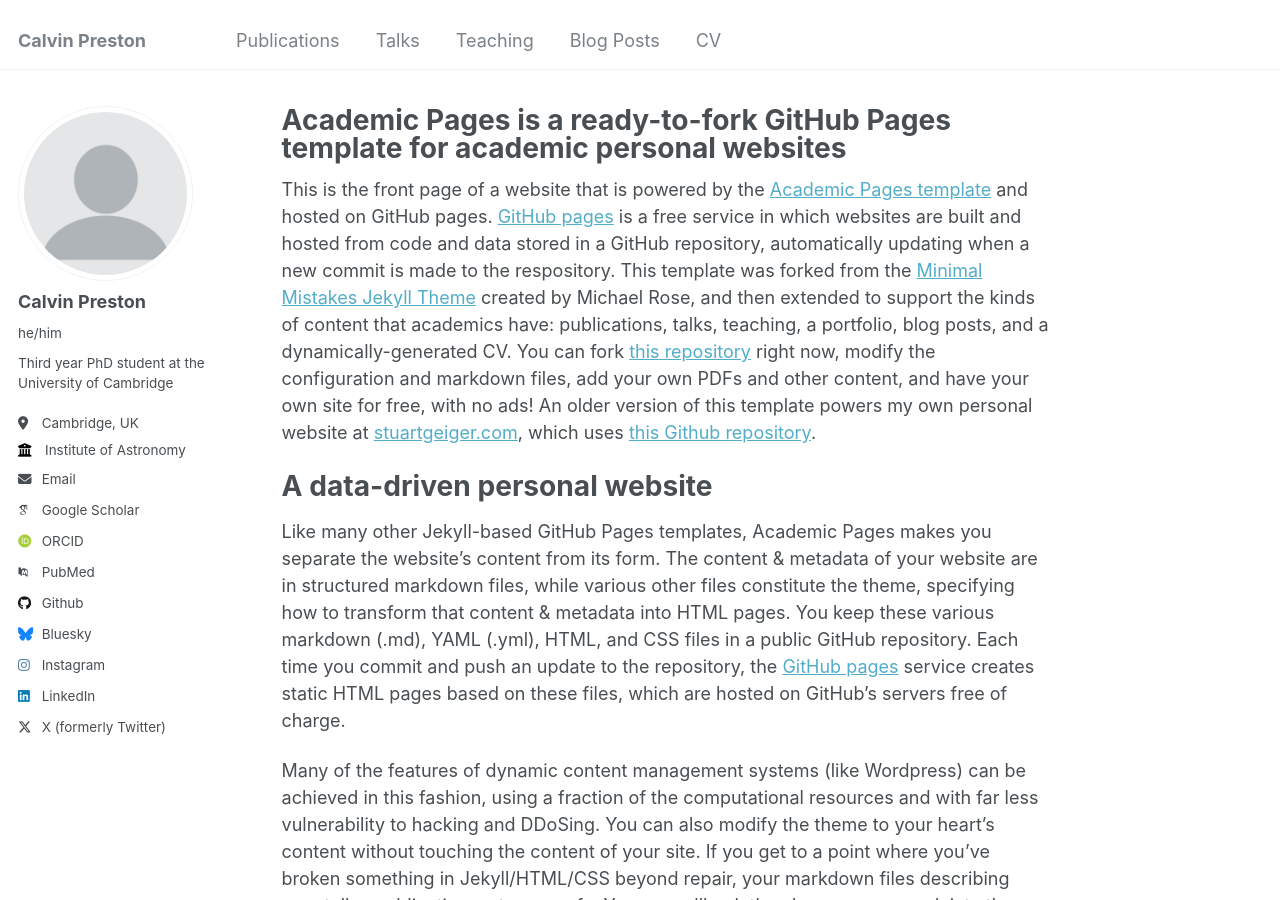
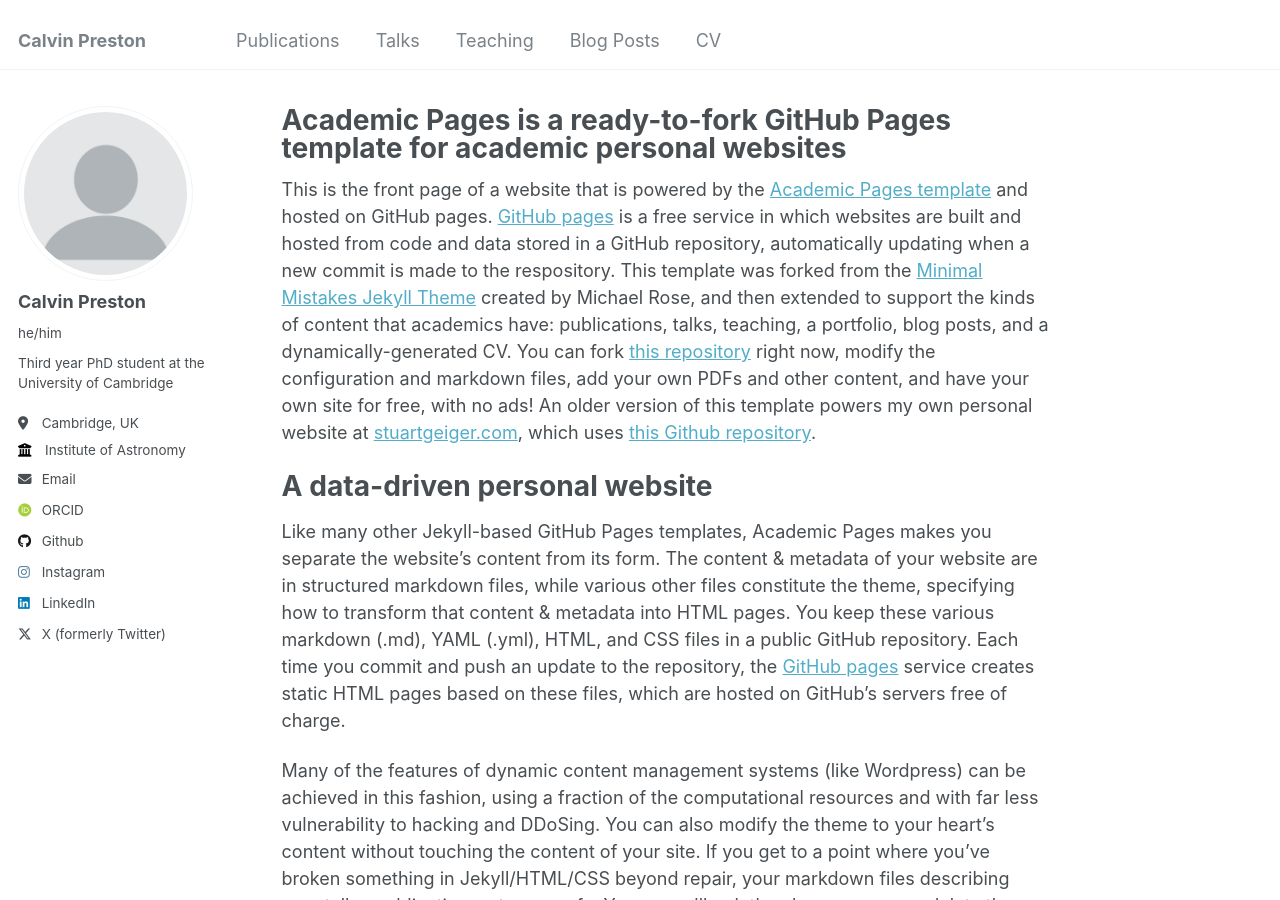
Before and after one commit to calvinprestonastro/calvinprestonastro.github.io, a Jekyll site: the page built from _pages/about.md, in a window 1280 px wide and 900 px high. Built offline with Jekyll 4.4.1, drawn with Linux system fonts in a browser that asks for light colours; some web fonts are replaced.

Commit message:
Update _config.yml

```diff
--- a/_config.yml
+++ b/_config.yml
@@ -32,11 +32,11 @@ author:
 
   # Academic websites
   arxiv            : # URL - Update with the correct link to your profile
-  googlescholar    : "https://scholar.google.com/citations?user=PS_CX0AAAAAJ"
+  googlescholar    : # "https://scholar.google.com/citations?user=PS_CX0AAAAAJ"
   impactstory      : # URL
   orcid            : "http://orcid.org/XXX"
   semantic         : # URL
-  pubmed           : "https://www.ncbi.nlm.nih.gov/pubmed/?term=john+snow"
+  pubmed           : # "https://www.ncbi.nlm.nih.gov/pubmed/?term=john+snow"
   researchgate     : # URL
 
   # Repositories and software development
@@ -48,7 +48,7 @@ author:
   stackoverflow    : # User number or user number and name (i.e., use "1" or "1/jeff-atwood")
 
   # Social media
-  bluesky          : "bsky.app" # Replace this with you Bluesky username
+  bluesky          : # Replace this with you Bluesky username
   facebook         : # Username
   flickr           : # Username
   foursquare       : # Username
```
